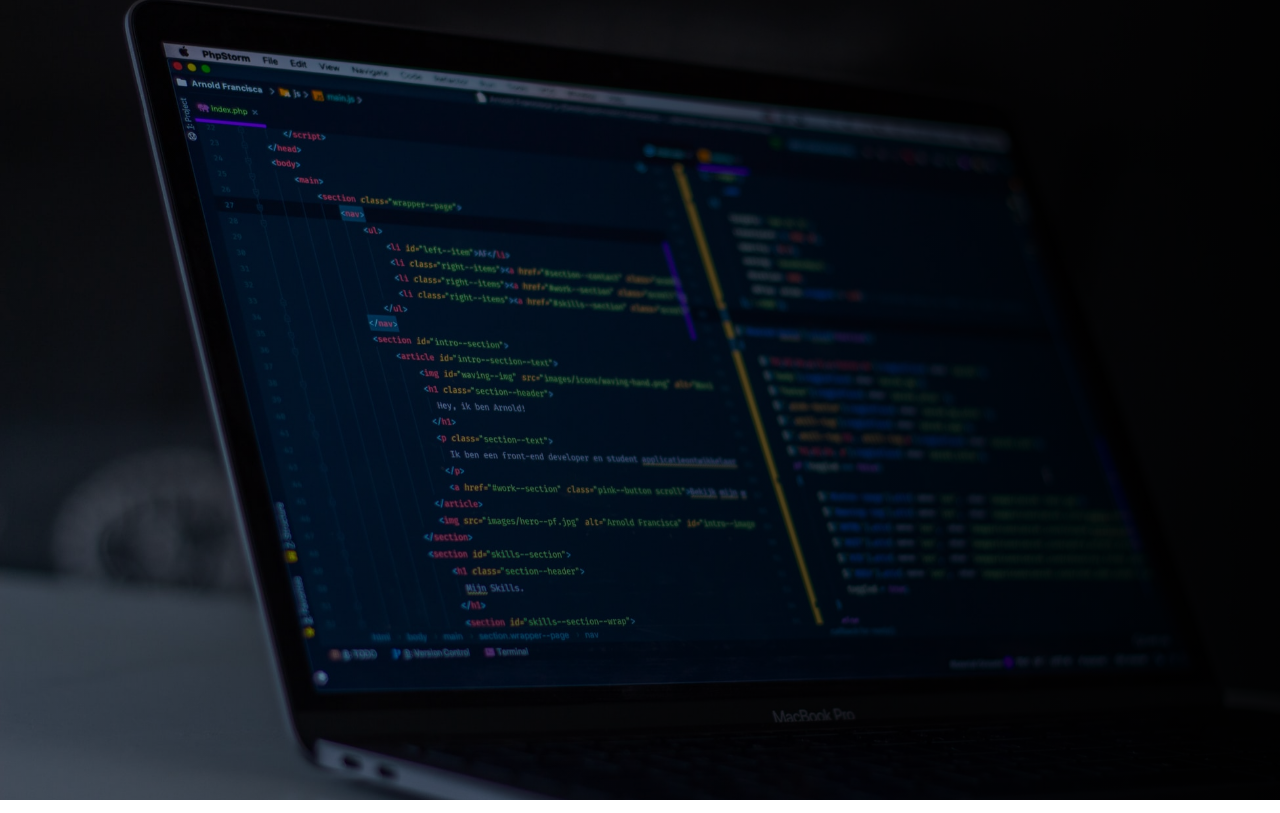
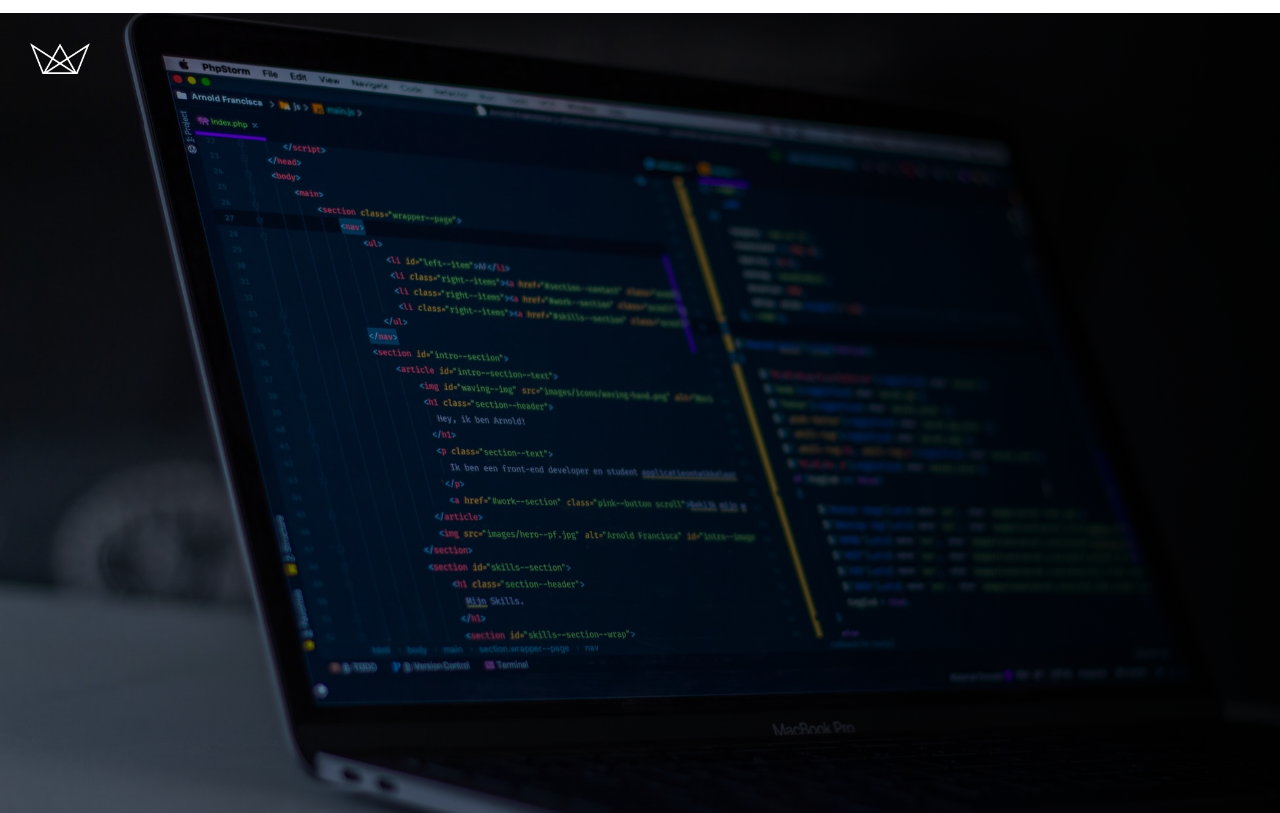
Before and after one commit to surajverma2587/coding-bootcamp-landing-page, a plain HTML site: page index.html in a window 1280 px wide. Drawn offline with Linux system fonts and the light colour scheme.

Commit message:
add styles to logo image

```diff
--- a/assets/css/styles.css
+++ b/assets/css/styles.css
@@ -1,3 +1,7 @@
+html {
+  font-size: 10px;
+}
+
 body {
   margin: 0px;
 }
@@ -13,9 +17,17 @@ body {
   background-position: center;
   background-repeat: no-repeat;
   height: 100vh;
+  position: relative;
 }
 
 .logo {
+  position: absolute;
+  top: 3rem;
+  left: 3rem;
+}
+
+.logo-image {
+  width: 6rem;
 }
 
 .container {
--- a/index.html
+++ b/index.html
@@ -11,7 +11,11 @@
     <div class="hero">
       <!-- animated logo -->
       <div class="logo">
-        <img />
+        <img
+          src="./assets/images/logo-white.png"
+          alt="company logo of a crown"
+          class="logo-image"
+        />
       </div>
 
       <!-- headings and nav bar section -->
```
Also changed, not shown: assets/images/logo-white.png (added).
